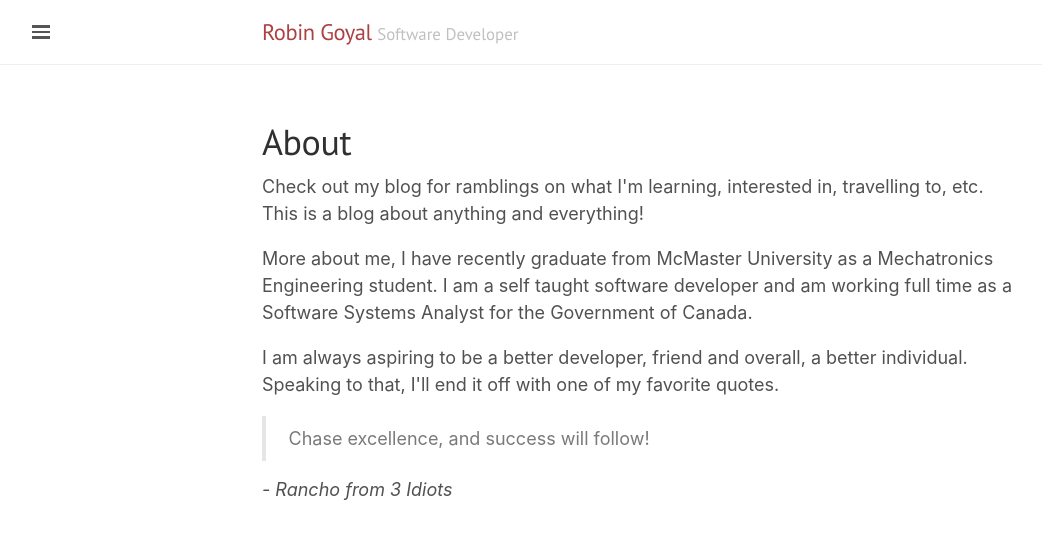
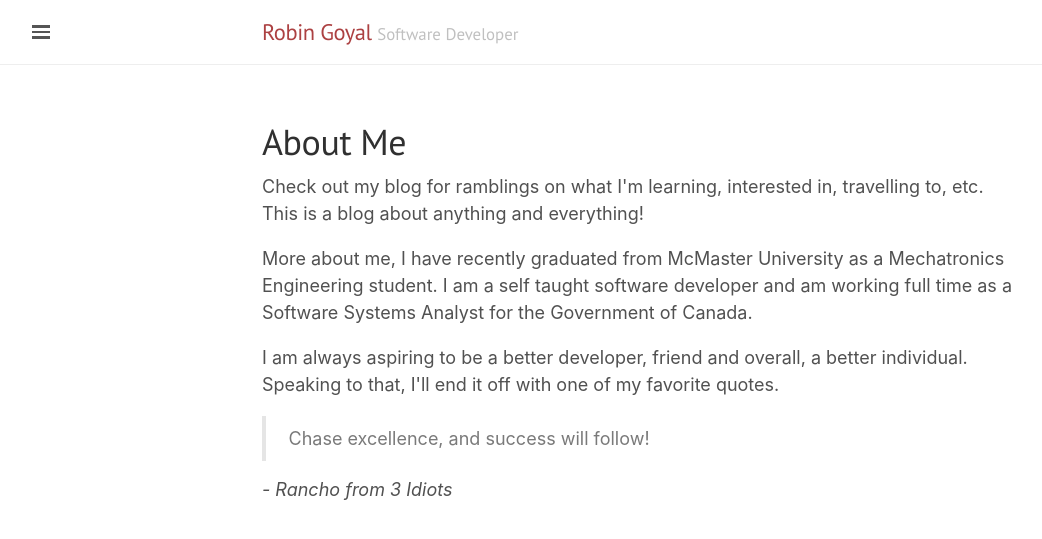
Before and after one commit to robgoyal/robgoyal.github.io, a Jekyll site: the page built from about.md, in a window 1280 px wide. Shown: the top 539 px of the page, without its empty margins (0-1042 px from the left). Built offline with Jekyll 4.4.1, drawn with Linux system fonts in a browser that asks for light colours; nearby versions of some CDN libraries.

Commit message:
Minor title and spelling fixes to About Me page

```diff
--- a/about.md
+++ b/about.md
@@ -1,13 +1,13 @@
 ---
 layout: page
-title: About
+title: About Me
 description:
 permalink: /about/
 ---
 
 <p> Check out my blog for ramblings on what I'm learning, interested in, travelling to, etc. This is a blog about anything and everything!</p>
 
-<p> More about me, I have recently graduate from McMaster University as a Mechatronics Engineering student. I am a self taught software developer and am working full time as a Software Systems Analyst for the Government of Canada. </p>
+<p> More about me, I have recently graduated from McMaster University as a Mechatronics Engineering student. I am a self taught software developer and am working full time as a Software Systems Analyst for the Government of Canada. </p>
 
 <p> I am always aspiring to be a better developer, friend and overall, a better individual. Speaking to that, I'll end it off with one of my favorite quotes. </p>
 
```
